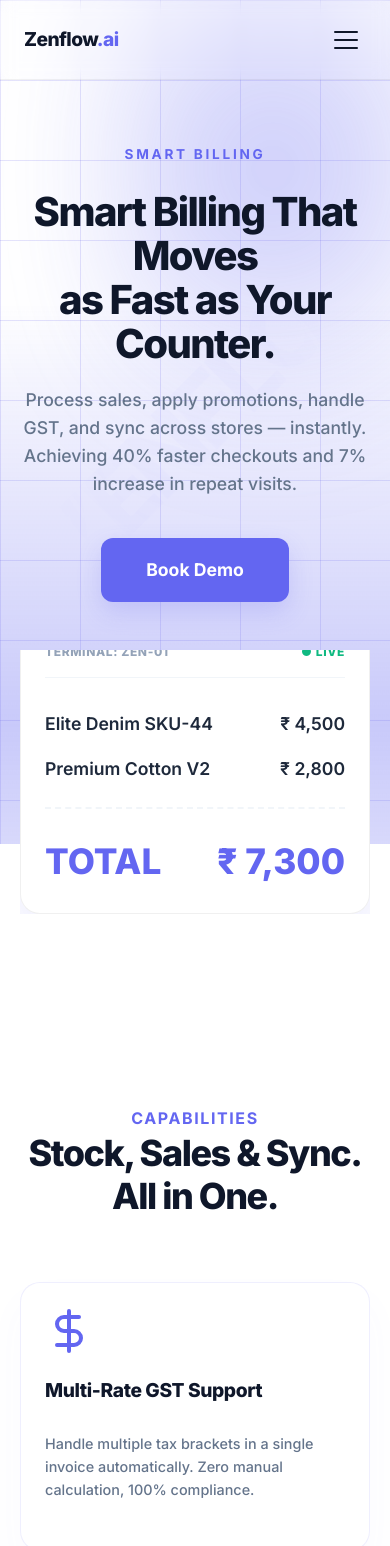
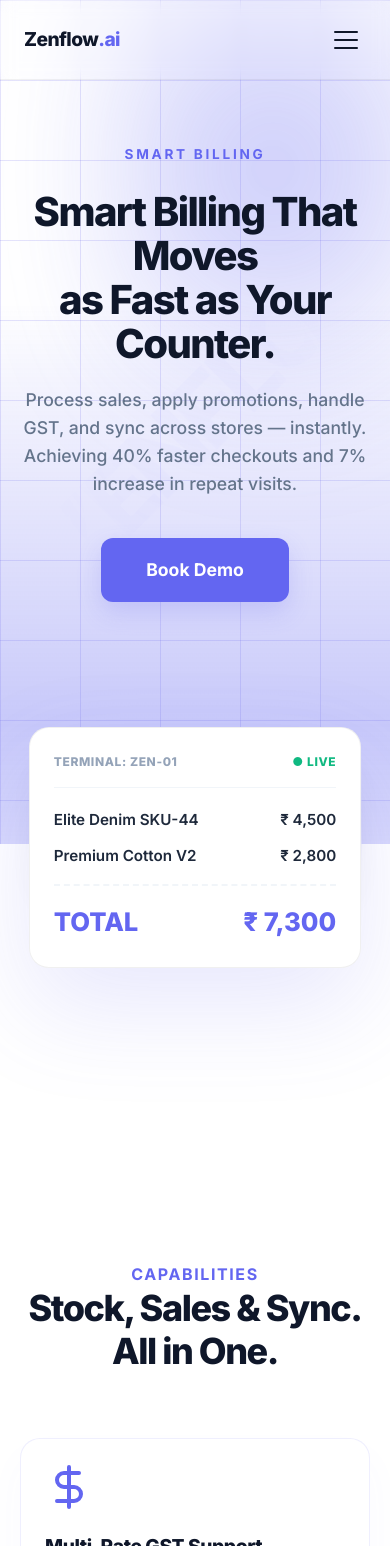
Before and after one commit to vasnimartin/zenflow-website, an Angular app: page /billing in a window 390 px wide. Shown: the top 1546 px of the page. Built offline with nearby package versions, Linux system fonts and the light colour scheme.

Commit message:
feat: mobile-only header branding and product card layout refinements

```diff
--- a/src/app/components/header/header.component.ts
+++ b/src/app/components/header/header.component.ts
@@ -1,19 +1,25 @@
 import { Component, HostListener, OnInit, OnDestroy } from '@angular/core';
-import { RouterLink, RouterLinkActive, Router, NavigationEnd } from '@angular/router';
-import { filter } from 'rxjs/operators';
+import { RouterLink, RouterLinkActive, Router, NavigationEnd, ActivatedRoute } from '@angular/router';
+import { filter, map } from 'rxjs/operators';
 import { Subscription } from 'rxjs';
+import { CommonModule } from '@angular/common';
 
 @Component({
   selector: 'app-header',
   standalone: true,
-  imports: [RouterLink, RouterLinkActive],
+  imports: [RouterLink, RouterLinkActive, CommonModule],
   template: `
     <header class="header" [class.scrolled]="isScrolled" [class.menu-open]="isMenuOpen">
       <div class="container header-content">
         <div class="header-left">
           <a routerLink="/" class="logo" (click)="colorsMenu()">
-            Zenflow<span class="highlight">.ai</span>
+            <span class="logo-text">Zenflow</span><span class="highlight">.ai</span>
           </a>
+
+          <div class="page-context" [class.visible]="isScrolled && currentPageTitle">
+            <span class="separator">/</span>
+            <span class="title">{{ currentPageTitle }}</span>
+          </div>
         </div>
 
         <!-- Desktop Nav -->
@@ -99,8 +105,41 @@ import { Subscription } from 'rxjs';
       transition: all 0.3s ease;
       position: relative;
       z-index: 1002;
+      display: flex;
+      align-items: center;
 
       .highlight { color: var(--primary-color); }
+    }
+
+    .page-context {
+      display: none; /* Hide on desktop by default */
+      align-items: center;
+      gap: 0.5rem;
+      opacity: 0;
+      transform: translateX(-10px);
+      transition: all 0.5s cubic-bezier(0.16, 1, 0.3, 1);
+      pointer-events: none;
+      white-space: nowrap;
+
+      .separator {
+        opacity: 0.4;
+        font-weight: 300;
+        font-size: 1.1rem;
+        color: var(--text-dark);
+      }
+
+      .title {
+        font-weight: 700;
+        font-size: 0.95rem;
+        color: var(--text-dark);
+        opacity: 0.9;
+        letter-spacing: -0.01em;
+      }
+
+      &.visible {
+        opacity: 1;
+        transform: translateX(0);
+      }
     }
 
     .header.scrolled .logo { font-size: 1.35rem; }
@@ -268,7 +307,12 @@ import { Subscription } from 'rxjs';
         margin: 0 1rem;
       }
 
-      .logo { font-size: 1.35rem; }
+      .logo-text { display: inline-block !important; }
+      .logo { font-size: 1.25rem; }
+
+      .page-context {
+        display: flex; /* Show only on mobile */
+      }
     }
 
     @media (max-width: 640px) {
@@ -293,15 +337,27 @@ import { Subscription } from 'rxjs';
 export class HeaderComponent implements OnInit, OnDestroy {
   isScrolled = false;
   isMenuOpen = false;
+  currentPageTitle = '';
   private scrollTicking = false;
   private routerSub?: Subscription;
 
-  constructor(private router: Router) {}
+  constructor(
+    private router: Router,
+    private activatedRoute: ActivatedRoute
+  ) {}
 
   ngOnInit() {
     this.routerSub = this.router.events.pipe(
-      filter(event => event instanceof NavigationEnd)
-    ).subscribe(() => {
+      filter(event => event instanceof NavigationEnd),
+      map(() => {
+        let route = this.activatedRoute.firstChild;
+        while (route?.firstChild) {
+          route = route.firstChild;
+        }
+        return route?.snapshot.data['breadcrumb'] || '';
+      })
+    ).subscribe(title => {
+      this.currentPageTitle = title;
       this.closeMenu();
     });
   }
--- a/src/app/pages/billing/billing.component.scss
+++ b/src/app/pages/billing/billing.component.scss
@@ -307,10 +307,10 @@
     margin-top: 3rem;
     perspective: 1000px;
     width: 100%;
-    overflow: hidden;
+    overflow: visible; /* Prevent cropping shadow/content on mobile */
   }
   .fleet-container {
-    height: auto;
+    height: 420px; /* Room for content */
     display: flex;
     flex-direction: column;
     align-items: center;
@@ -323,12 +323,18 @@
     top: auto !important;
     left: auto !important;
     transform: none !important;
-    width: 100%;
-    max-width: 100%;
-    margin-bottom: -180px;
-    box-shadow: 0 20px 60px rgba(0,0,0,0.12);
+    width: 95%;
+    max-width: 380px;
+    margin-bottom: -160px;
+    box-shadow: 0 15px 45px rgba(0,0,0,0.1);
     border: 1px solid rgba(0,0,0,0.06);
     box-sizing: border-box;
+    padding: 1.5rem;
+
+    .terminal-header { margin-bottom: 1.25rem; font-size: 0.75rem; }
+    .t-row { font-size: 0.95rem; margin-bottom: 0.75rem; }
+    .t-total-row { font-size: 1.6rem; margin-top: 1rem; padding-top: 1rem; }
+
     &:last-child { margin-bottom: 0; }
   }
   .terminal-back {
--- a/src/app/pages/inventory/inventory.component.scss
+++ b/src/app/pages/inventory/inventory.component.scss
@@ -302,10 +302,10 @@
     margin-top: 3rem;
     perspective: 1000px;
     width: 100%;
-    overflow: hidden;
+    overflow: visible; /* Prevent cropping on mobile */
   }
   .fleet-container {
-    height: auto;
+    height: 420px; /* Room for content */
     display: flex;
     flex-direction: column;
     align-items: center;
@@ -318,12 +318,18 @@
     top: auto !important;
     left: auto !important;
     transform: none !important;
-    width: 100%;
-    max-width: 100%;
-    margin-bottom: -180px;
-    box-shadow: 0 20px 60px rgba(0,0,0,0.12);
+    width: 95%;
+    max-width: 380px;
+    margin-bottom: -160px;
+    box-shadow: 0 15px 45px rgba(0,0,0,0.1);
     border: 1px solid rgba(0,0,0,0.06);
     box-sizing: border-box;
+    padding: 1.5rem;
+
+    .terminal-header { margin-bottom: 1.25rem; font-size: 0.75rem; }
+    .t-row { font-size: 0.95rem; margin-bottom: 0.75rem; }
+    .t-total-row { font-size: 1.6rem; margin-top: 1rem; padding-top: 1rem; }
+
     &:last-child { margin-bottom: 0; }
   }
   .terminal-back {
```
Also changed, not shown: src/app/app.routes.ts (+5 -5 lines).
